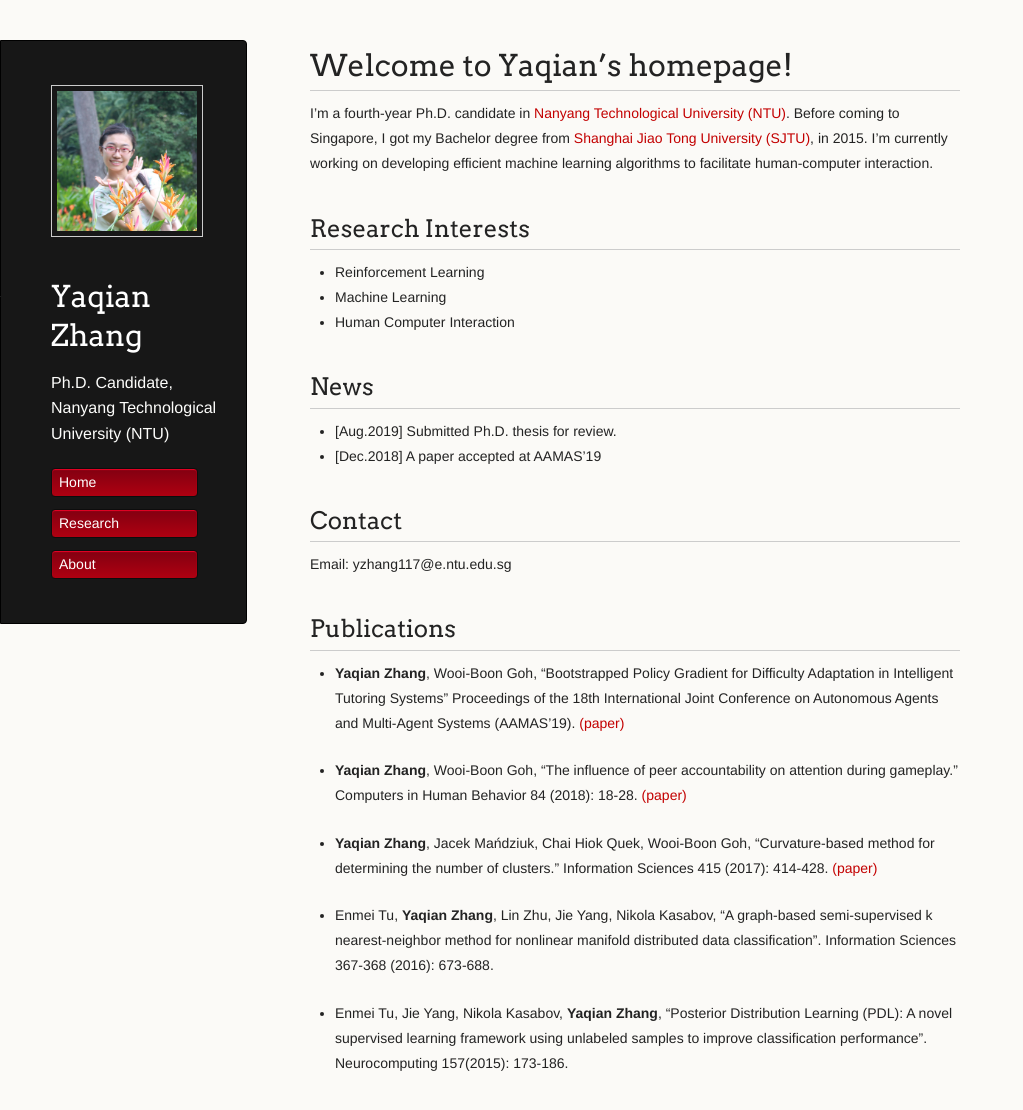
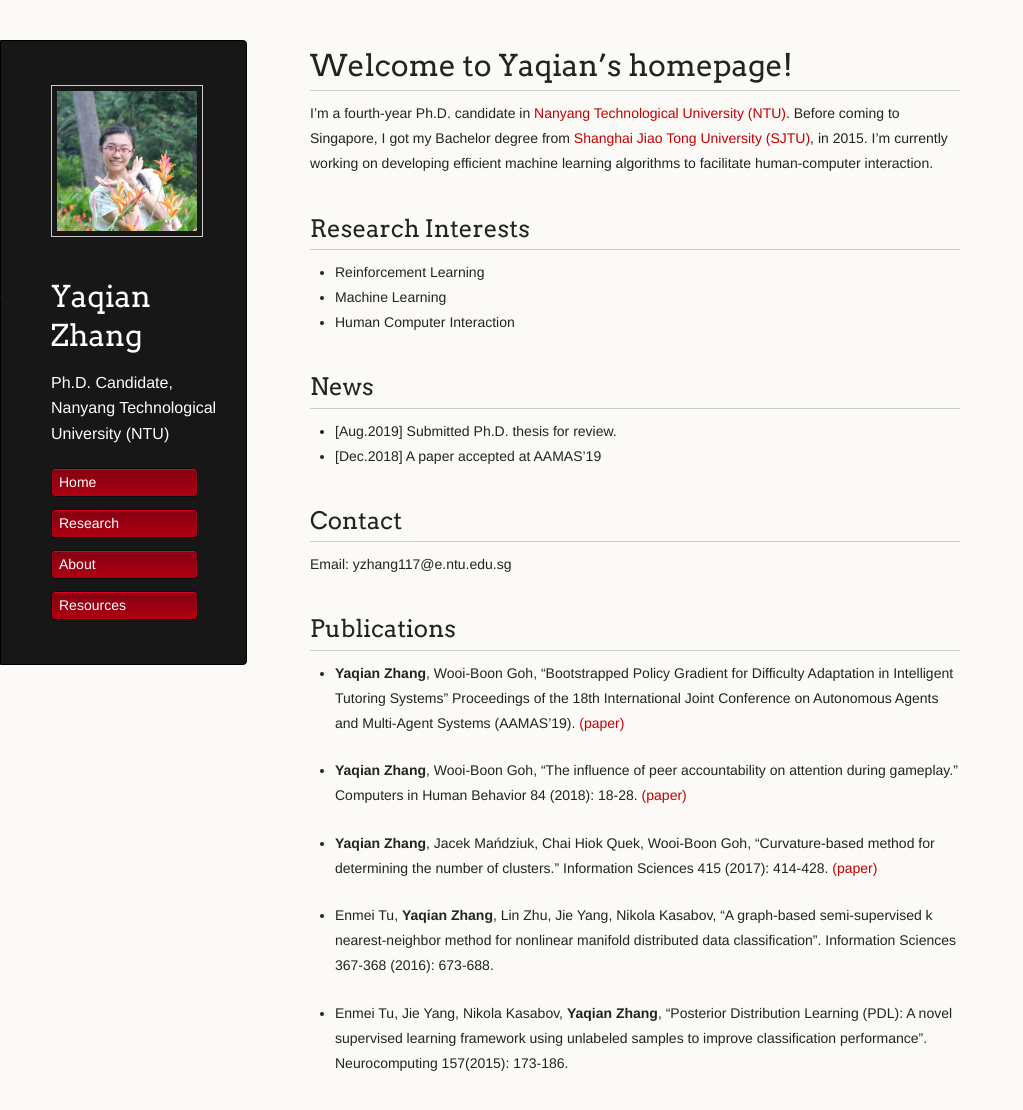
Before and after one commit to YaqianZhang/yaqianzhang.github.io, a Jekyll site: the page built from index.md, in a window 1280 px wide and 1148 px high. Shown: the top 1110 px of the window, without its empty margins (0-1023 px from the left). Built offline with Jekyll 4.4.1, drawn with Linux system fonts in a browser that asks for light colours.

Commit message:
Update default.html

```diff
--- a/_layouts/default.html
+++ b/_layouts/default.html
@@ -26,7 +26,7 @@
 		   <li ><a href="{{site.baseurl}}/">Home</a></li>
             <li ><a href="{{site.baseurl}}/research">Research</a></li>
             <li ><a  href="{{site.baseurl}}/about">About</a></li>
-          <!--<li><a  href="{{site.baseurl}}/resources">Resources</a></li>!-->
+            <li><a  href="{{site.baseurl}}/resources">Resources</a></li>
         </ul>
 
         {% if site.github.is_project_page %}
```
